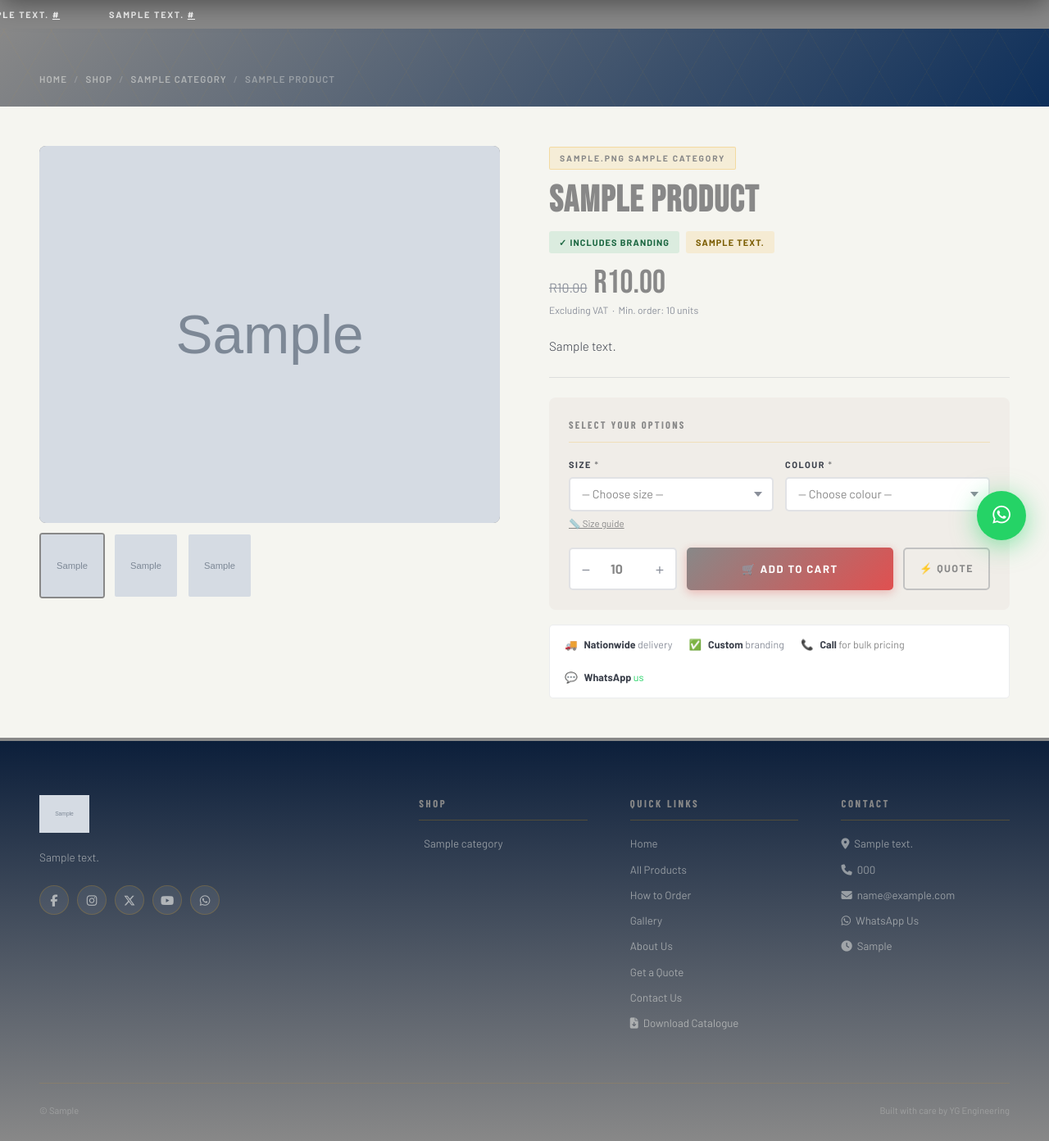
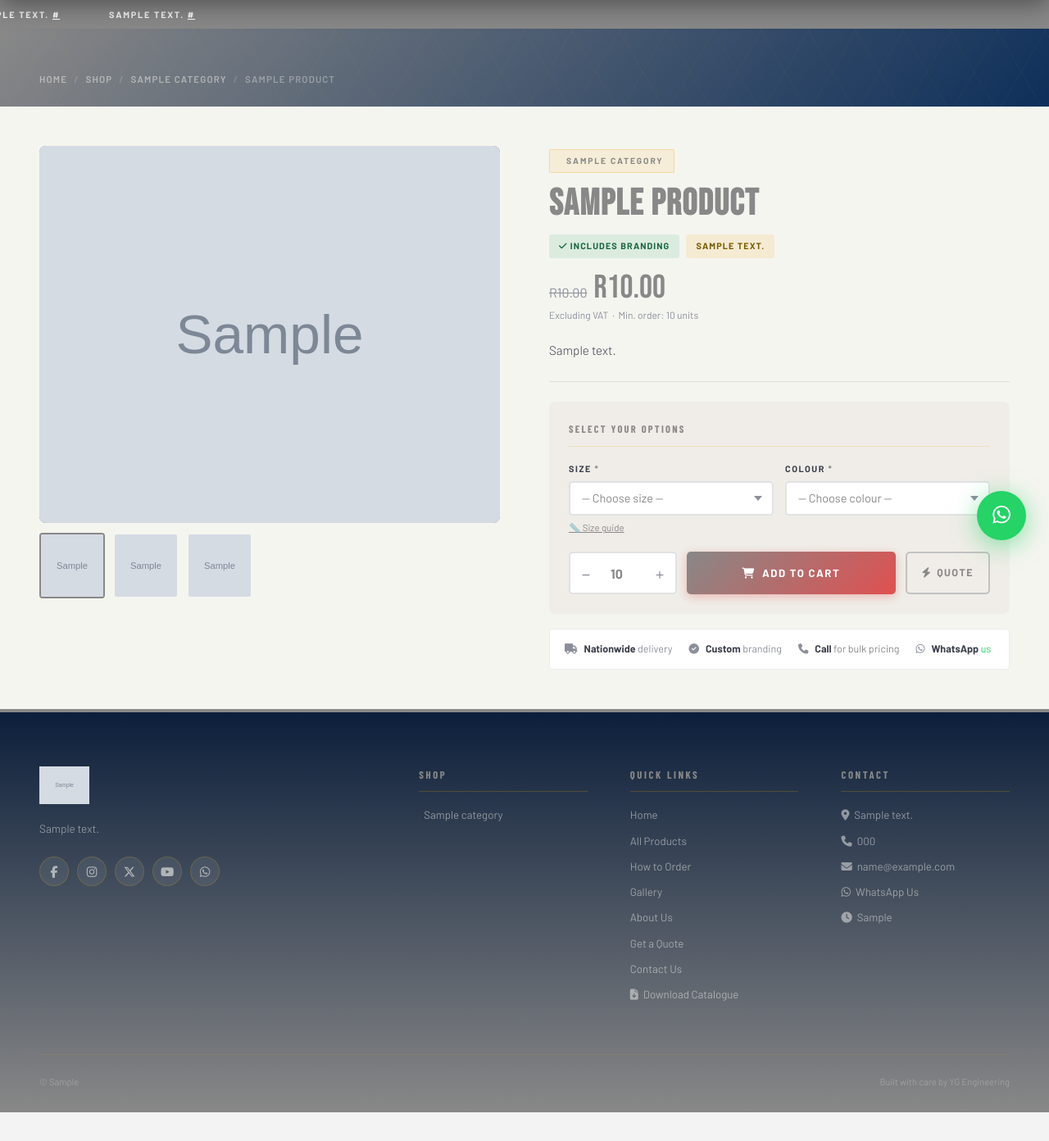
Before and after one commit to Yandisa/jmd-promotions, a Django app: a page that uses templates/shop/product_detail.html in a window 1280 px wide. Shown: the part 113-1505 px from the top of the page at 82% size. After the commit the page ends 1470 px from the top, so only its background shows below. Run offline with Django 5.2, Linux system fonts and the light colour scheme; tables that the repository leaves empty hold one stand-in row (values such as "Sample post"); grey boxes marked "Sample" are stand-in pictures; some web fonts are replaced.

Commit message:
Update product_detail.html

```diff
--- a/templates/shop/product_detail.html
+++ b/templates/shop/product_detail.html
@@ -84,7 +84,7 @@
   <div class="product-images">
     <div class="main-img" id="mainImg">
       {% if product.image %}<img src="{{ product.image.url }}" alt="{{ product.name }}" id="mainImgEl"/>
-      {% else %}<span>{{ product.category.icon }}</span>{% endif %}
+      {% else %}<span><i class="fa-solid {{ product.category.icon }}"></i></span>{% endif %}
     </div>
     {% if product.image2 or product.image3 %}
     <div class="product-thumbs">
@@ -97,16 +97,16 @@
 
   <!-- INFO + ORDER FORM -->
   <div class="product-info">
-    <div class="product-cat-tag">{{ product.category.icon }} {{ product.category.name }}</div>
+    <div class="product-cat-tag"><i class="fa-solid {{ product.category.icon }}"></i> {{ product.category.name }}</div>
     <h1>{{ product.name }}</h1>
 
     <div class="product-badges">
       {% if product.badge %}
         <span class="product-badge badge-{{ product.badge }}" style="position:static;font-size:.7rem;padding:5px 12px">
-          {% if product.badge == 'new' %}New In{% elif product.badge == 'sale' %}Sale{% elif product.badge == 'combo' %}Combo{% elif product.badge == 'hot' %}🔥 Hot{% endif %}
+          {% if product.badge == 'new' %}New In{% elif product.badge == 'sale' %}Sale{% elif product.badge == 'combo' %}Combo{% elif product.badge == 'hot' %}<i class="fa-solid fa-fire"></i> Hot{% endif %}
         </span>
       {% endif %}
-      {% if product.includes_branding %}<span class="info-badge" style="background:rgba(39,174,96,.12);color:#1a6640">✓ Includes Branding</span>{% endif %}
+      {% if product.includes_branding %}<span class="info-badge" style="background:rgba(39,174,96,.12);color:#1a6640"><i class="fa-solid fa-check"></i> Includes Branding</span>{% endif %}
       {% if product.stock_note %}<span class="info-badge" style="background:rgba(240,165,0,.12);color:#7a5c00">{{ product.stock_note }}</span>{% endif %}
     </div>
 
@@ -211,9 +211,9 @@
             <button type="button" class="qty-inc" onclick="changeQty(1)">+</button>
           </div>
           <button type="submit" class="add-cart-btn" onclick="return validateOptions()">
-            🛒 Add to Cart
+            <i class="fa-solid fa-cart-shopping"></i> Add to Cart
           </button>
-          <a href="{% url 'quote_request_product' product.id %}" class="quote-btn">⚡ Quote</a>
+          <a href="{% url 'quote_request_product' product.id %}" class="quote-btn"><i class="fa-solid fa-bolt"></i> Quote</a>
         </div>
 
       </div><!-- /order-options -->
@@ -221,10 +221,10 @@
 
     <!-- Delivery strip -->
     <div class="delivery-strip">
-      <div class="ds-item">🚚 <span><strong>Nationwide</strong> delivery</span></div>
-      <div class="ds-item">✅ <span><strong>Custom</strong> branding</span></div>
-      <div class="ds-item">📞 <a href="tel:{{ site.phone }}" style="color:{{ site.primary_color }}"><strong>Call</strong> for bulk pricing</a></div>
-      <div class="ds-item">💬 <a href="https://wa.me/{{ site.whatsapp_number }}" target="_blank" style="color:#25D366"><strong>WhatsApp</strong> us</a></div>
+      <div class="ds-item"><i class="fa-solid fa-truck"></i> <span><strong>Nationwide</strong> delivery</span></div>
+      <div class="ds-item"><i class="fa-solid fa-circle-check"></i> <span><strong>Custom</strong> branding</span></div>
+      <div class="ds-item"><i class="fa-solid fa-phone"></i> <a href="tel:{{ site.phone }}" style="color:{{ site.primary_color }}"><strong>Call</strong> for bulk pricing</a></div>
+      <div class="ds-item"><i class="fa-brands fa-whatsapp"></i> <a href="https://wa.me/{{ site.whatsapp_number }}" target="_blank" style="color:#25D366"><strong>WhatsApp</strong> us</a></div>
     </div>
 
   </div><!-- /product-info -->
@@ -241,7 +241,7 @@
     <div class="product-card">
       <a href="{{ p.get_absolute_url }}">
         <div class="product-card-img" style="background:{{ p.category.bg_color }}">
-          {% if p.image %}<img src="{{ p.image.url }}" alt="{{ p.name }}"/>{% else %}<span style="font-size:5rem;opacity:.2">{{ p.category.icon }}</span>{% endif %}
+          {% if p.image %}<img src="{{ p.image.url }}" alt="{{ p.name }}"/>{% else %}<span style="font-size:5rem;opacity:.2"><i class="fa-solid {{ p.category.icon }}"></i></span>{% endif %}
           {% if p.badge %}<span class="product-badge badge-{{ p.badge }}">{% if p.badge == 'new' %}New In{% elif p.badge == 'sale' %}Sale{% elif p.badge == 'combo' %}Combo{% endif %}</span>{% endif %}
         </div>
       </a>
@@ -253,7 +253,7 @@
             {% if p.sale_price %}<span class="old-price">R{{ p.price }}</span>R{{ p.sale_price }}<span class="excl">excl. VAT</span>
             {% else %}R{{ p.price }}<span class="excl">excl. VAT</span>{% endif %}
           </div>
-          <a href="{{ p.get_absolute_url }}" class="product-add-btn" title="View product">→</a>
+          <a href="{{ p.get_absolute_url }}" class="product-add-btn" title="View product"><i class="fa-solid fa-arrow-right"></i></a>
         </div>
       </div>
     </div>
```
